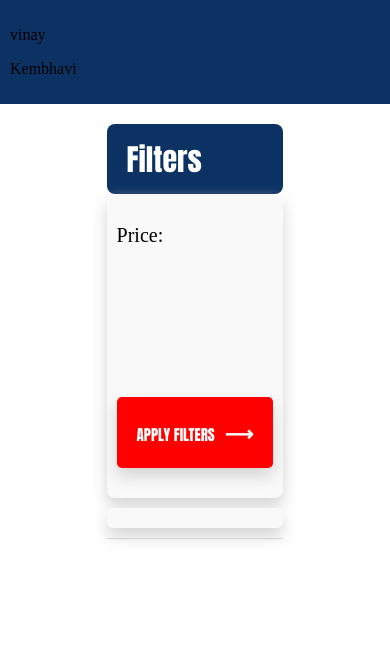
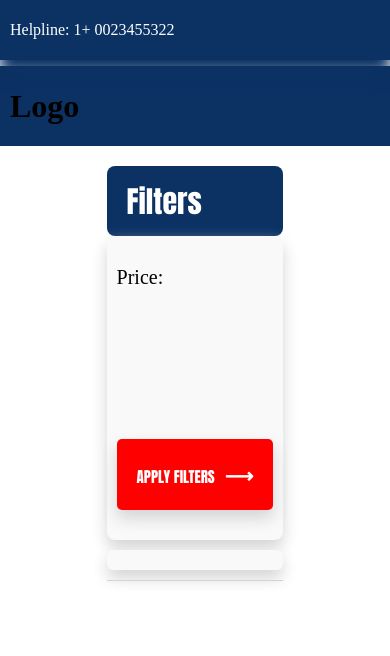
Before and after one commit to vinay07A/argilcar, a plain HTML site: page index.html in a window 390 px wide. Drawn offline with Linux system fonts and the light colour scheme; no server answers.

Commit message:
header added

```diff
--- a/cars.css
+++ b/cars.css
@@ -3,8 +3,42 @@ body{
 }
 
 .container__header{
+    margin-top: -16px;
+}
+.helpline{
+    z-index: 100;
+    position:relative;
+    display: flex;
+    align-items: center;
+    padding:0px 350px;
+    height: 40px;
+    color: white;
     background-color:  rgb(12, 50, 100);
-    padding:10px;
+    box-shadow: 0px 13px 14px 0  rgb(12, 50, 100);
+
+}
+
+.car-header{
+    display: flex;
+    align-items: center;
+    justify-content: space-between;
+    padding:0px 350px;
+    height: 60px;
+    background-color:  rgb(12, 50, 100);
+    margin-top: -10px;
+}
+
+
+.nav-menu{
+    display: flex;
+    align-items: center;
+}
+
+.menus{
+    display: inline-flex;
+    justify-content: space-around;
+    background-color: white;
+    margin-right: 40px;
 }
 
 .main-container{
--- a/carsmobile.css
+++ b/carsmobile.css
@@ -35,4 +35,10 @@
     .page-btn.btn {
         margin:0px
     }
+    .helpline{
+        padding:10px;
+    }
+    .car-header{
+        padding:10px
+    }
 }
--- a/index.html
+++ b/index.html
@@ -12,9 +12,22 @@
   </head>
   <body>
       <header class="container__header">
-          <p>vinay</p>
-          <p>Kembhavi</p>
-            <!-- header goes her          -->
+          <p class='helpline'>Helpline: 1+ 0023455322</p>
+          <div class='car-header'>
+            <h1>Logo</h1>
+            <!-- <div class='nav-menu'>
+                <div class="menus">
+                    <p style="padding: 0px 30px;">menus</p>
+                    <p>menus</p>
+                    <p>menus</p>
+                    <p>menus</p>
+                    <p>menus</p>
+                </div>
+                <div>
+                    cart
+                </div>
+            </div> -->
+          </div>
       </header>
         <main class='main-container'>
             <div class="cars_container">
```
